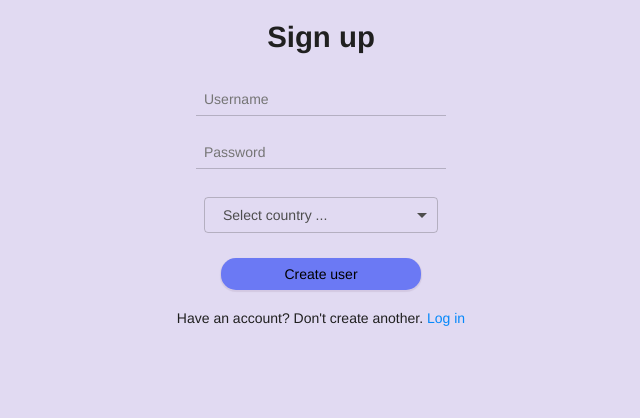
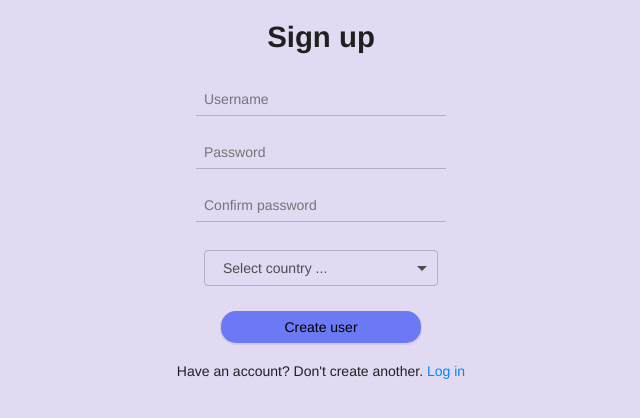
Before and after one commit to samuelisch/habiturnal, a React (Create React App) app: page /signup in a window 1280 px wide. Shown: the top 418 px of the page, without its empty margins (319-959 px from the left). Built offline with nearby package versions, Linux system fonts and the light colour scheme.

Commit message:
added validation for signup component - not complete

```diff
--- a/src/Main/Signup/index.tsx
+++ b/src/Main/Signup/index.tsx
@@ -1,4 +1,4 @@
-import React, { FormEvent, useState } from 'react';
+import React, { FormEvent, useEffect, useState } from 'react';
 import { useNavigate } from 'react-router-dom';
 import Button from '../../assets/Button';
 import userCalls from '../../services/users';
@@ -6,16 +6,43 @@ import styles from './Signup.module.scss';
 import ReactFlagsSelect from 'react-flags-select';
 import { create } from '../../reducers/usersSlice';
 import { useAppDispatch } from '../../reducers/hooks';
+import { NegativeToast } from '../../assets/Toast';
 
 const Signup = () => {
   const navigate = useNavigate();
   const dispatch = useAppDispatch();
   const [createUsername, setCreateUsername] = useState<string>('');
   const [createPassword, setCreatePassword] = useState<string>('');
+  const [confirmPassword, setConfirmPassword] = useState<string>('');
   const [createLocation, setCreateLocation] = useState<string>('');
+  const [isEmpty, setIsEmpty] = useState<boolean>(true);
+
+  useEffect(() => {
+    if (!createPassword.length || !createPassword.length || !createLocation.length) {
+      setIsEmpty(true);
+    } else {
+      setIsEmpty(false);
+    }
+  }, [createUsername, createPassword, createLocation]);
 
   const createNewUser = async (e: FormEvent) => {
     e.preventDefault();
+    if (isEmpty) {
+      NegativeToast('A required field is missing!');
+      return;
+    }
+    if (createUsername.length < 3) {
+      NegativeToast('Username field minimum length of 3');
+      return;
+    }
+    if (createPassword !== confirmPassword) {
+      NegativeToast('Passwords do not match!');
+      return;
+    }
+    if (createPassword.length < 3) {
+      NegativeToast('Password field minimum length of 3');
+      return;
+    }
     const newUser = {
       username: createUsername,
       password: createPassword,
@@ -34,6 +61,7 @@ const Signup = () => {
     } catch (error: any) {
       if (error.response) {
         console.log(error.response.data);
+        NegativeToast(error.response.data);
       }
     }
   };
@@ -49,6 +77,7 @@ const Signup = () => {
           value={createUsername}
           onChange={e => setCreateUsername(e.target.value)}
           placeholder="Username"
+          maxLength={20}
         />
         <input
           aria-label="passwordInput"
@@ -57,6 +86,14 @@ const Signup = () => {
           value={createPassword}
           onChange={e => setCreatePassword(e.target.value)}
           placeholder="Password"
+        />
+        <input
+          aria-label="confirmPasswordInput"
+          className={styles.Input}
+          type="password"
+          value={confirmPassword}
+          onChange={e => setConfirmPassword(e.target.value)}
+          placeholder="Confirm password"
         />
         <ReactFlagsSelect
           selected={createLocation}
```
